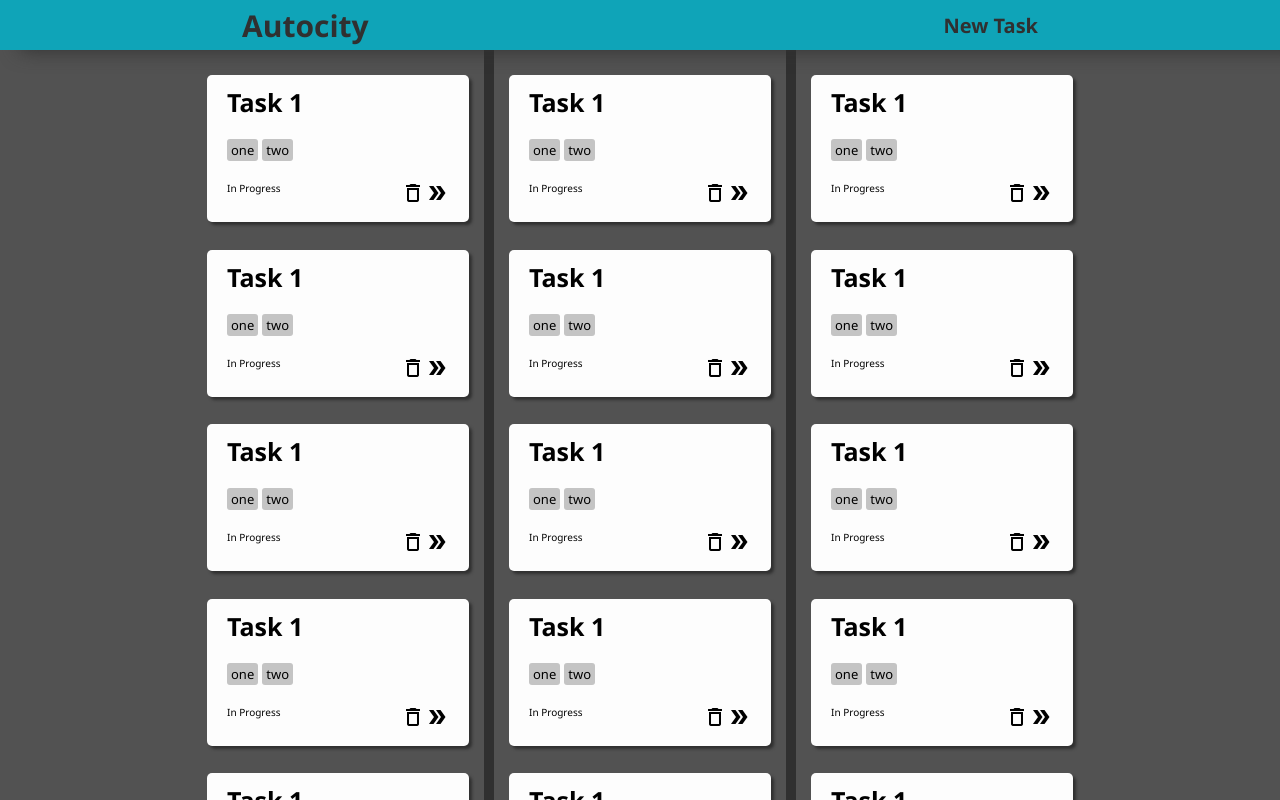
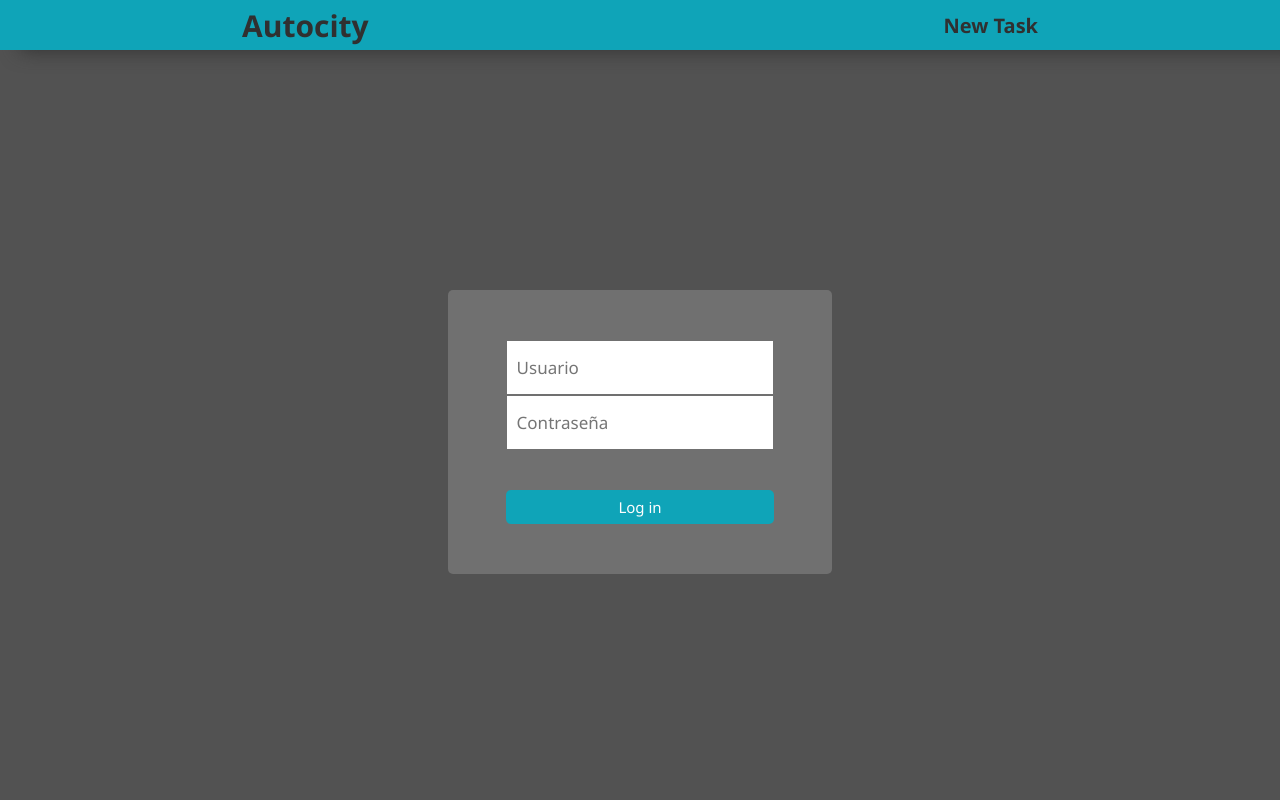
Before and after one commit to juanUrdaneta/taskplanner_FE, a React (Create React App) app: page / in a window 1280 px wide. Built offline with nearby package versions, Linux system fonts and the light colour scheme; the HTML template or start-up script is replaced by a standard one.

Commit message:
user can log in

```diff
--- a/package.json
+++ b/package.json
@@ -6,6 +6,7 @@
     "@testing-library/jest-dom": "^5.11.4",
     "@testing-library/react": "^11.1.0",
     "@testing-library/user-event": "^12.1.10",
+    "axios": "^0.21.0",
     "node-sass": "^4.14.1",
     "react": "^17.0.1",
     "react-dom": "^17.0.1",
--- a/src/App.jsx
+++ b/src/App.jsx
@@ -3,27 +3,31 @@ import "./App.scss";
 import Login from "./Components/Login";
 import { Switch, Route } from "react-router-dom";
 import Taskboard from "./Components/TaskBoard/Taskboard";
-import Navbar from "./Components/TaskBoard/Navbar";
+import Navbar from "./Components/Navbar";
 import NewTaskView from "./Components/NewTask/NewTaskView";
 
+export const URL = "https://urdnt-task-planner.herokuapp.com/api/v1";
 export const TaskContext = React.createContext();
 
 function App() {
   const [isPreviewOpened, setIsPreviewOpened] = useState(false);
+  // const [user, setUser] = useState({});
+  const taskContext = {
+    isPreviewOpened: isPreviewOpened,
+    setIsPreviewOpened: setIsPreviewOpened,
+  };
   return (
-    <TaskContext.Provider
-      value={{
-        isPreviewOpened: isPreviewOpened,
-        setIsPreviewOpened: setIsPreviewOpened,
-      }}
-    >
+    <TaskContext.Provider value={taskContext}>
       <div className="App">
         <Navbar />
         <Switch>
           <Route path="/login" component={Login} />
           <Route path="/taskboard" component={Taskboard} />
           <Route path="/newtask" component={NewTaskView} />
-          <Route path="/" component={Taskboard} />
+          <Route
+            path="/"
+            component={sessionStorage.getItem("jwt") ? Taskboard : Login}
+          />
         </Switch>
       </div>
     </TaskContext.Provider>
--- a/src/Components/Login.jsx
+++ b/src/Components/Login.jsx
@@ -1,11 +1,48 @@
-import React from "react";
+import React, { useState, useContext } from "react";
+import { useHistory } from "react-router-dom";
+import { TaskContext } from "../App.jsx";
+import { logUser } from "../Requests/authentication.js";
+import { formatUser } from "../utils/misc";
+import catchAsync from "../utils/catchAsyncMethod";
 
 function Login(props) {
+  const history = useHistory();
+  const { user, setUser } = useContext(TaskContext);
+  const [email, setEmail] = useState("");
+  const [password, setPassword] = useState("");
+
+  const login = catchAsync(async (email, password) => {
+    const response = await logUser(email, password);
+    console.log(response);
+    if (response.status === "success") {
+      sessionStorage.setItem("jwt", response.data.token.toString());
+      console.log(user, response.data.data);
+      history.push("/taskboard");
+    }
+  });
+
   return (
     <div className="login">
-      <input className="app_input" placeholder="Usuario" type="text" />
-      <input className="app_input" placeholder="Contraseña" type="password" />
-      <button className="app_button app_button--teal">Log in</button>
+      <input
+        className="app_input"
+        placeholder="Usuario"
+        type="text"
+        value={email}
+        onChange={(e) => setEmail(e.target.value)}
+      />
+      <input
+        className="app_input"
+        placeholder="Contraseña"
+        type="password"
+        value={password}
+        onChange={(e) => setPassword(e.target.value)}
+      />
+      <button
+        className="app_button app_button--teal"
+        onClick={() => login(email, password)}
+      >
+        Log in
+      </button>
     </div>
   );
 }
--- /dev/null
+++ b/src/Components/Navbar.jsx
@@ -0,0 +1,33 @@
+import React, { useContext } from "react";
+import { Link, useLocation } from "react-router-dom";
+import { TaskContext } from "../App";
+
+function Navbar(props) {
+  const { setIsPreviewOpened } = useContext(TaskContext);
+  return (
+    <nav className="navbar">
+      <div className="navbar__content">
+        <div className="navbar__left">
+          <h1>Autocity</h1>
+        </div>
+        <div className="navbar__right">
+          {useLocation().pathname === "/newtask" ? (
+            <Link to="/taskboard" className="text-decor-none">
+              <h1 className="navbar__right__link">Task Board</h1>
+            </Link>
+          ) : (
+            <Link
+              to="/newtask"
+              className="text-decor-none"
+              onClick={() => setIsPreviewOpened(false)}
+            >
+              <h1 className="navbar__right__link">New Task</h1>
+            </Link>
+          )}
+        </div>
+      </div>
+    </nav>
+  );
+}
+
+export default Navbar;
--- /dev/null
+++ b/src/Requests/authentication.js
@@ -0,0 +1,23 @@
+import axios from "axios";
+import { URL } from "../App";
+
+const logUser = (user, pass) => {
+  return new Promise(function (resolve, reject) {
+    const data = axios({
+      method: "POST",
+      url: `${URL}/user/login`,
+      data: {
+        email: user,
+        password: pass,
+      },
+    })
+      .then((res) => {
+        resolve({ status: "success", data: res.data });
+      })
+      .catch((err) => {
+        reject({ status: "fail", message: err.message });
+      });
+    console.log(data);
+  });
+};
+export { logUser };
--- /dev/null
+++ b/src/utils/catchAsyncMethod.js
@@ -0,0 +1,9 @@
+const catchAsync = (fn) => {
+  return (req, res, next) => {
+    fn(req, res, next).catch((err) => {
+      return { res: "fail", err: err };
+    });
+  };
+};
+
+export default catchAsync;
--- /dev/null
+++ b/src/utils/misc.js
@@ -0,0 +1,10 @@
+const formatUser = (data) => {
+  return {
+    name: data.name,
+    email: data.email,
+    acron: data.acronim,
+    role: data.role,
+  };
+};
+
+export { formatUser };
```
Also changed, not shown: src/utils/isLoggedIn.js (added), 1 other file (tests, documents, lock files or other folders).
